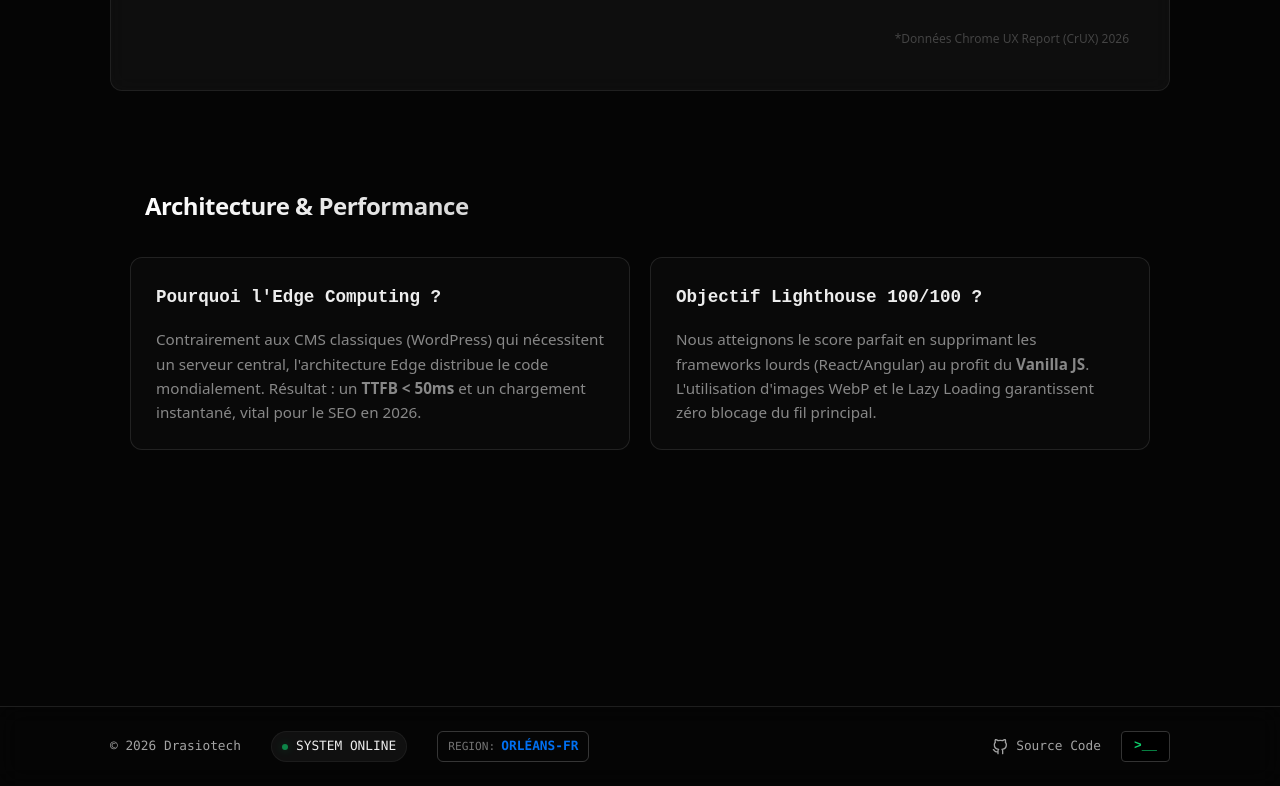
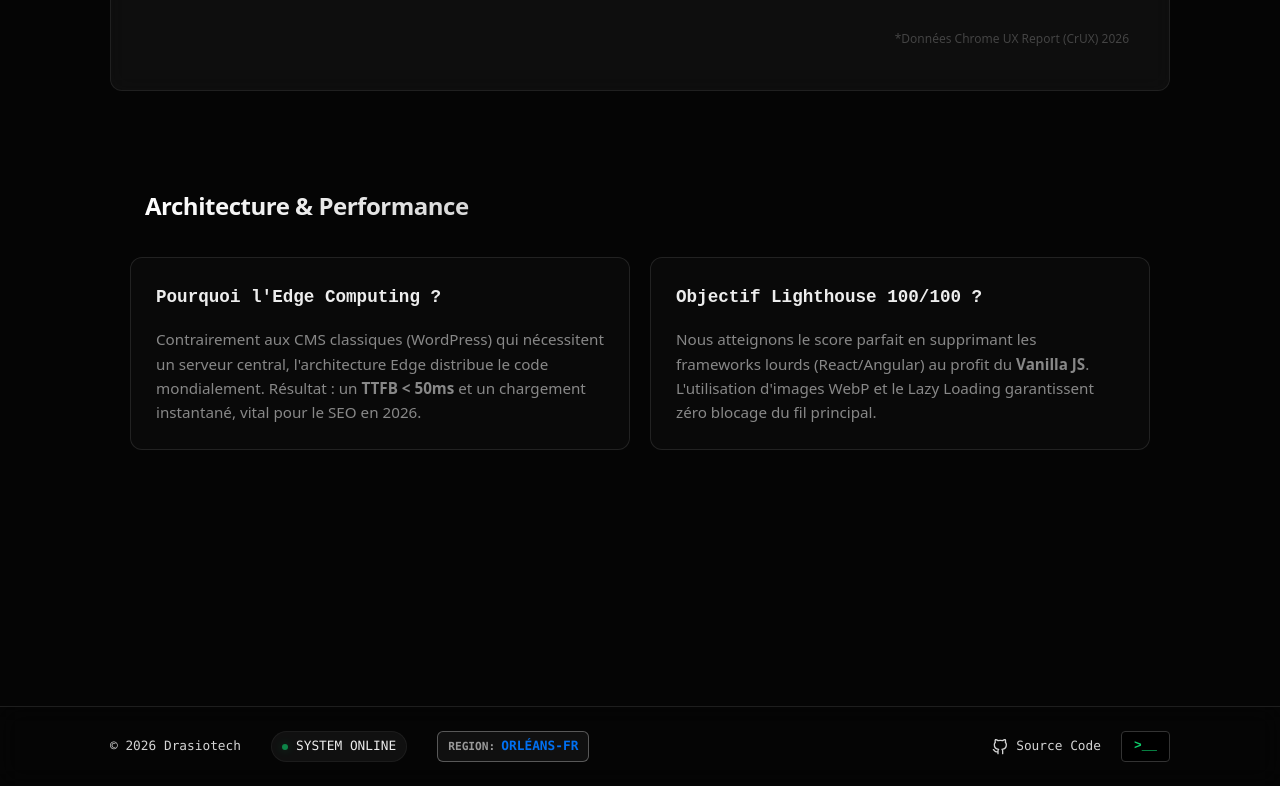
Before and after one commit to NyloodzZ/drasiotech, a website built with webpack: page index.html in a window 1280 px wide. Shown: the part 3315-4101 px from the top of the page. Built offline with nearby package versions, Linux system fonts and the light colour scheme.

Commit message:
Changement du contraste pour le footer.

```diff
--- a/index.html
+++ b/index.html
@@ -733,8 +733,8 @@
       display: flex;
       align-items: center;
       gap: 15px;
-      color: #a3a3a3; /* AVANT: #666 (Trop sombre) -> APRÈS: #a3a3a3 (Validé) */
-      font-weight: 400;
+      color: #d4d4d4;
+      font-weight: 500;
     }
 
     /* 2. On rend le badge SEO plus lisible */
@@ -744,10 +744,12 @@
       gap: 6px;
       padding: 4px 10px;
       border-radius: 6px;
-      border: 1px solid rgba(255,255,255,0.2); /* Bordure un peu plus visible */
-      color: #a3a3a3; /* Texte plus clair */
+      border: 1px solid rgba(255,255,255,0.3); /* Bordure un peu plus visible */
+      color: #d4d4d4;
       transition: all 0.3s ease;
       cursor: help;
+      background: rgba(255, 255, 255, 0.05);
+      font-weight: 700;
     }
 
     /* 3. On éclarcit les liens à droite */
@@ -756,14 +758,14 @@
       align-items: center;
       gap: 8px;
       text-decoration: none;
-      color: #a3a3a3; /* Pareil ici */
+      color: #d4d4d4; /* Pareil ici */
       transition: color 0.2s ease;
+      font-weight: 500;
     }
-
-    /* Au survol, on passe au blanc pur pour l'effet interactif */
+    /* 3. Au survol : Blanc pur */
     .social-link:hover, .geo-data:hover {
-      color: #ffffff;
-      border-color: var(--blue);
+      color: #ffffff !important;
+      border-color: #ffffff;
     }
 
   </style>
```
